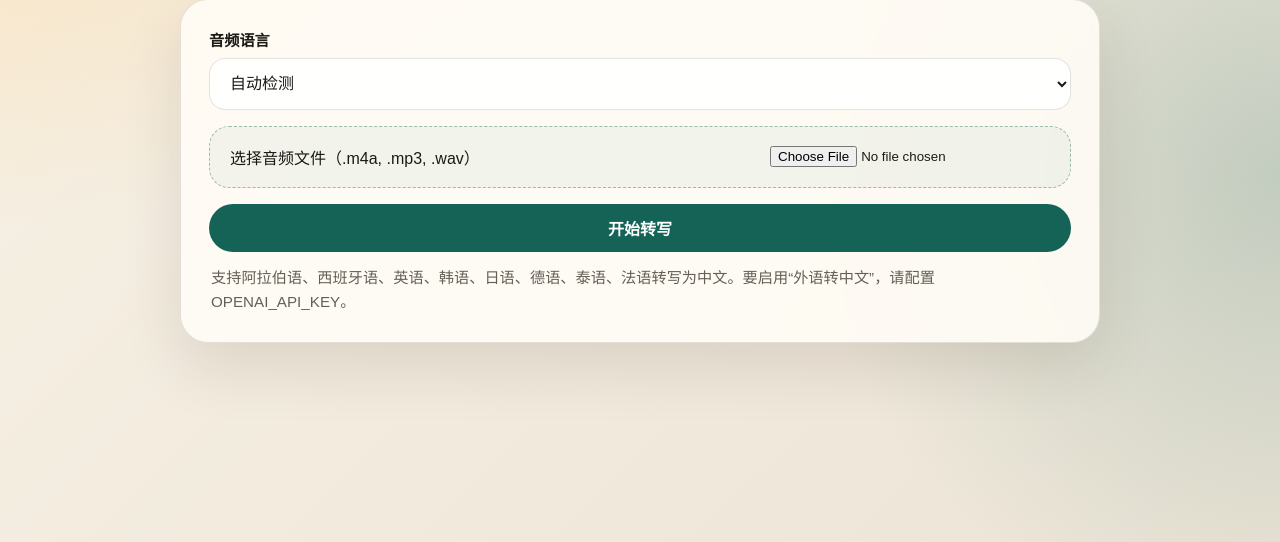
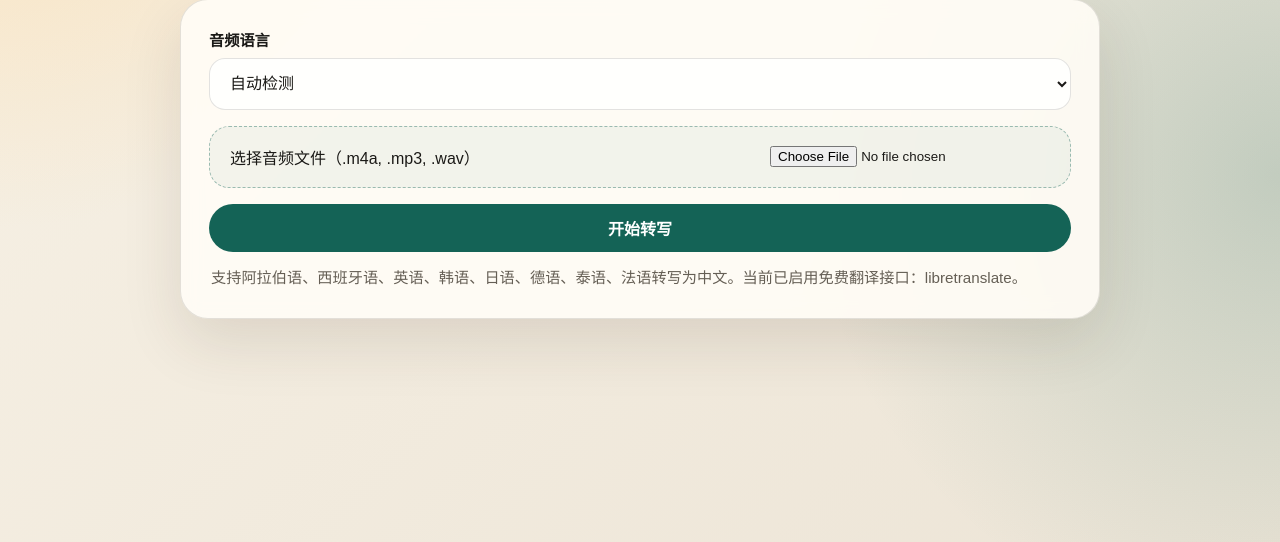
Before and after one commit to xiaotonghe85-design/whisper-transcriber, a Flask app: page / in a window 1280 px wide. Shown: the part 225-767 px from the top of the page. Run offline with Flask 3, Linux system fonts and the light colour scheme; parts of the project's set-up code (start-up, migrations or seed data) failed here and were passed over.

Commit message:
Switch translation to free LibreTranslate

```diff
--- a/app.py
+++ b/app.py
@@ -2,6 +2,9 @@ from __future__ import annotations
 
 import os
 import re
+import json
+import urllib.error
+import urllib.request
 import uuid
 from datetime import datetime
 from pathlib import Path
@@ -13,11 +16,6 @@ try:
     import imageio_ffmpeg
 except ImportError:  # pragma: no cover - handled at runtime in the UI
     imageio_ffmpeg = None
-
-try:
-    from openai import OpenAI
-except ImportError:  # pragma: no cover - handled at runtime in the UI
-    OpenAI = None
 
 try:
     import whisper
@@ -32,8 +30,12 @@ BIN_DIR = BASE_DIR / ".bin"
 ALLOWED_EXTENSIONS = {"mp3", "m4a", "wav"}
 WHISPER_MODEL = os.getenv("WHISPER_MODEL", "base")
 MAX_UPLOAD_MB = int(os.getenv("MAX_UPLOAD_MB", "100"))
-TRANSLATION_MODEL = os.getenv("OPENAI_TRANSLATION_MODEL", "gpt-4.1-mini")
-OPENAI_API_KEY = os.getenv("OPENAI_API_KEY", "")
+TRANSLATION_PROVIDER = os.getenv("TRANSLATION_PROVIDER", "libretranslate").strip().lower()
+LIBRETRANSLATE_URL = os.getenv(
+    "LIBRETRANSLATE_URL",
+    "https://translate.argosopentech.com/translate",
+).strip()
+LIBRETRANSLATE_API_KEY = os.getenv("LIBRETRANSLATE_API_KEY", "").strip()
 
 SUPPORTED_LANGUAGE_OPTIONS = [
     ("auto", "自动检测"),
@@ -57,7 +59,6 @@ BIN_DIR.mkdir(exist_ok=True)
 app = Flask(__name__)
 app.config["MAX_CONTENT_LENGTH"] = MAX_UPLOAD_MB * 1024 * 1024
 _cached_model = None
-_cached_openai_client = None
 
 
 def configure_ffmpeg_path() -> None:
@@ -100,17 +101,6 @@ def get_model():
     return _cached_model
 
 
-def get_openai_client():
-    global _cached_openai_client
-    if not OPENAI_API_KEY:
-        raise RuntimeError("尚未配置 OPENAI_API_KEY，暂时无法把外语结果翻译成中文。")
-    if OpenAI is None:
-        raise RuntimeError("OpenAI SDK 未安装，请先安装 requirements.txt 里的依赖。")
-    if _cached_openai_client is None:
-        _cached_openai_client = OpenAI(api_key=OPENAI_API_KEY)
-    return _cached_openai_client
-
-
 def should_translate_to_chinese(language_code: str) -> bool:
     return language_code in TRANSLATE_TO_CHINESE_LANGUAGES
 
@@ -122,27 +112,55 @@ def normalize_language(language_code: str) -> str | None:
 
 
 def translate_text_to_chinese(text: str, source_language_label: str) -> str:
-    client = get_openai_client()
-    response = client.responses.create(
-        model=TRANSLATION_MODEL,
-        input=[
-            {
-                "role": "system",
-                "content": (
-                    "You are a professional translator. Translate the user's transcript into natural, accurate Simplified Chinese. "
-                    "Preserve names, numbers, structure, and meaning. Output only the final Chinese translation."
-                ),
-            },
-            {
-                "role": "user",
-                "content": f"Source language: {source_language_label}\n\nTranscript:\n{text}",
-            },
-        ],
+    source_code = next(
+        (code for code, label in SUPPORTED_LANGUAGE_OPTIONS if label == source_language_label),
+        None,
     )
-    translated = (response.output_text or "").strip()
+    if source_code is None:
+        raise RuntimeError(f"不支持从 {source_language_label} 翻译成中文。")
+
+    payload = {
+        "q": text,
+        "source": source_code,
+        "target": "zh",
+        "format": "text",
+    }
+    if LIBRETRANSLATE_API_KEY:
+        payload["api_key"] = LIBRETRANSLATE_API_KEY
+
+    request = urllib.request.Request(
+        LIBRETRANSLATE_URL,
+        data=json.dumps(payload).encode("utf-8"),
+        headers={"Content-Type": "application/json"},
+        method="POST",
+    )
+
+    try:
+        with urllib.request.urlopen(request, timeout=60) as response:
+            body = response.read().decode("utf-8")
+    except urllib.error.HTTPError as exc:
+        detail = exc.read().decode("utf-8", errors="ignore")
+        raise RuntimeError(f"翻译接口返回 HTTP {exc.code}: {detail}") from exc
+    except urllib.error.URLError as exc:
+        raise RuntimeError(f"无法连接翻译接口：{exc.reason}") from exc
+
+    parsed = json.loads(body)
+    translated = (parsed.get("translatedText") or "").strip()
     if not translated:
         raise RuntimeError("翻译接口没有返回可用中文内容。")
     return translated
+
+
+def humanize_translation_error(exc: Exception) -> str:
+    error_text = str(exc)
+    normalized = error_text.lower()
+    if "http 429" in normalized or "rate limit" in normalized:
+        return "免费翻译接口当前较忙，请稍后重试。"
+    if "http 403" in normalized or "http 401" in normalized:
+        return "当前翻译接口拒绝了请求，请检查 LibreTranslate 配置。"
+    if "unable to connect" in normalized or "无法连接翻译接口" in error_text:
+        return "当前免费翻译接口暂时不可用，请稍后重试。"
+    return f"中文翻译暂时不可用：{error_text}"
 
 
 def get_language_label(language_code: str | None) -> str:
@@ -159,8 +177,7 @@ def render_home(**context):
         supported_formats=supported_formats(),
         max_upload_mb=MAX_UPLOAD_MB,
         language_options=SUPPORTED_LANGUAGE_OPTIONS,
-        translation_model=TRANSLATION_MODEL,
-        has_openai_translation=bool(OPENAI_API_KEY),
+        translation_provider=TRANSLATION_PROVIDER,
         **context,
     )
 
@@ -178,8 +195,9 @@ def health():
             "model": WHISPER_MODEL,
             "max_upload_mb": MAX_UPLOAD_MB,
             "supported_formats": sorted(ALLOWED_EXTENSIONS),
-            "translation_enabled": bool(OPENAI_API_KEY),
-            "translation_model": TRANSLATION_MODEL if OPENAI_API_KEY else None,
+            "translation_enabled": True,
+            "translation_provider": TRANSLATION_PROVIDER,
+            "translation_endpoint": LIBRETRANSLATE_URL,
             "target_language": "zh-CN",
         }
     )
@@ -224,12 +242,16 @@ def transcribe_audio():
 
         final_text = transcript
         translation_notice = None
+        translation_warning = None
         if should_translate_to_chinese(detected_language):
-            final_text = translate_text_to_chinese(
-                transcript,
-                get_language_label(detected_language),
-            )
-            translation_notice = f"已将 {get_language_label(detected_language)} 转写结果翻译为中文。"
+            try:
+                final_text = translate_text_to_chinese(
+                    transcript,
+                    get_language_label(detected_language),
+                )
+                translation_notice = f"已将 {get_language_label(detected_language)} 转写结果翻译为中文。"
+            except Exception as translation_exc:  # pragma: no cover - depends on runtime and API status
+                translation_warning = humanize_translation_error(translation_exc)
 
         timestamp = datetime.now().strftime("%Y%m%d-%H%M%S")
         txt_name = f"{slugify_filename(file_stem)}-{timestamp}.txt"
@@ -249,6 +271,7 @@ def transcribe_audio():
         source_transcript=transcript,
         detected_language=get_language_label(detected_language),
         translation_notice=translation_notice,
+        translation_warning=translation_warning,
         download_url=url_for("download_transcript", filename=txt_name),
         output_filename=txt_name,
         selected_language=selected_language,
--- a/requirements.txt
+++ b/requirements.txt
@@ -2,4 +2,3 @@ Flask==3.0.3
 openai-whisper==20240930
 gunicorn==23.0.0
 imageio-ffmpeg==0.6.0
-openai==2.1.0
--- a/templates/index.html
+++ b/templates/index.html
@@ -34,7 +34,7 @@
         </form>
 
         <p class="helper">
-          支持阿拉伯语、西班牙语、英语、韩语、日语、德语、泰语、法语转写为中文。{% if has_openai_translation %}当前已启用中文翻译模型：{{ translation_model }}。{% else %}要启用“外语转中文”，请配置 OPENAI_API_KEY。{% endif %}
+          支持阿拉伯语、西班牙语、英语、韩语、日语、德语、泰语、法语转写为中文。当前已启用免费翻译接口：{{ translation_provider }}。
         </p>
 
         {% if error %}
@@ -49,10 +49,14 @@
         <div class="message success">{{ translation_notice }}</div>
         {% endif %}
 
+        {% if translation_warning %}
+        <div class="message error">{{ translation_warning }}</div>
+        {% endif %}
+
         {% if transcript %}
         <section class="result">
           <div class="result-header">
-            <h2>中文结果</h2>
+            <h2>{% if translation_notice %}中文结果{% else %}转写结果{% endif %}</h2>
             <a class="download-link" href="{{ download_url }}">下载 {{ output_filename }}</a>
           </div>
           <textarea readonly>{{ transcript }}</textarea>
```
Also changed, not shown: README.md, 1 other file.
